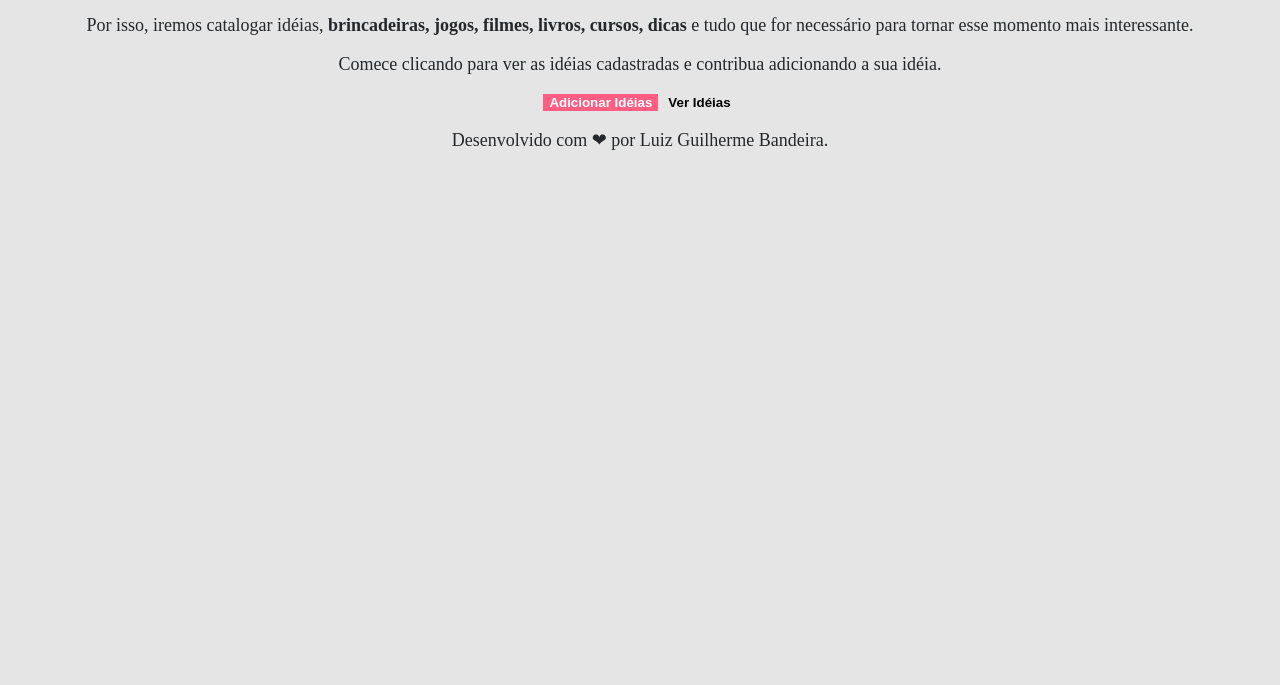
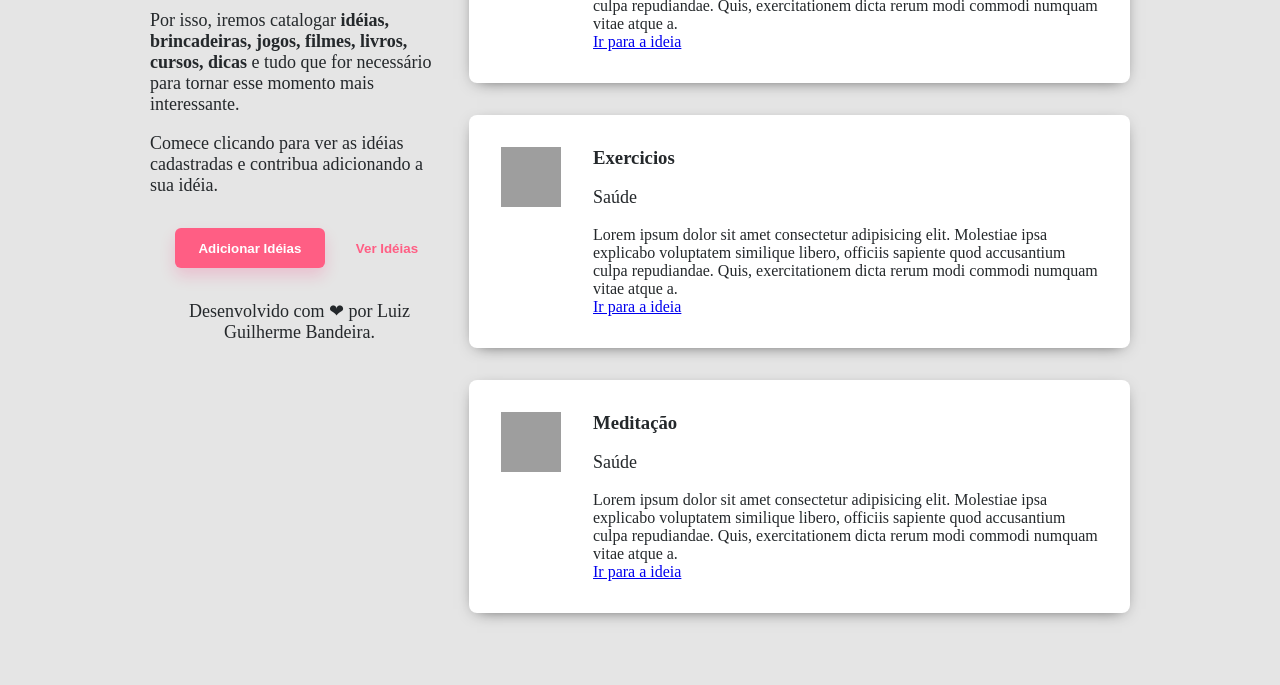
Before and after one commit to arkanael/Casa-Criativa, a plain HTML site: page index.html in a window 1280 px wide. Shown: the part 190-875 px from the top of the page. Before the commit the page ends 800 px from the top, so only its background shows below. Drawn offline with Linux system fonts and the light colour scheme; grey boxes are pictures that could not be loaded.

Commit message:
Editando o css  na aula-2

```diff
--- a/css/style.css
+++ b/css/style.css
@@ -1,35 +1,101 @@
 body {
     background: #e5e5e5;
     color: #24282b;
-    text-align: center;
+
+    margin: 0;
+}
+
+#container{
+    width: 90%;
+    max-width: 980px;
+
+    margin: 40px auto;
+
+
+    display: flex;
+
+}
+
+#intro{
+    width: 300px;
+
+    margin-right: 20px;
+}
+
+main{
+    margin: 32px 0;
 }
 
 button {
-    background: #ff5e84;
+    background: none;
+    color: #ff5e84;
     border: none;
+    font-weight: bold;
+    cursor: pointer;
+    outline: none;
 
-    font-weight: bold;
-    background: none;
 }
 
-.fat {
+button:hover{
+    text-decoration: underline;
+}
+
+button.fat {
     color: white;
     background: #ff5e84;
+
+    width: 150px;
+    height: 40px;
+
+    border-radius: 6px;
+
+    box-shadow: 0px 8px 16px rgba(255, 0, 92, 0.16);
+
+
 }
 
 p {
     font-size: 18px;
 }
 
-#footer {
-    text-align: center;
+#buttons{
+    display: flex;
+    justify-content: space-evenly;
+    margin-bottom: 32px;
+
 }
 
-#footer a {
+#buttons, footer {
+    text-align: center;
+
+}
+
+footer a {
     color: #25282b;
     text-decoration: none;
 }
 
-.hide {
-    display: none;
+.idea{
+    display: flex;
+
+    background-color: #ffffff;
+
+    box-shadow: 0 4px 16px -8px rgba(1, 1, 1, 0.8);
+    border-radius: 8px;
+    padding: 32px;
+
+    margin-bottom: 32px;
+
+
 }
+
+.idea img{
+    width: 60px;
+    height: 60px;
+
+    margin-right: 32px;
+}
+
+.idea h3{
+ margin: 0;
+}
--- a/index.html
+++ b/index.html
@@ -9,13 +9,19 @@
 </head>
 
 <body>
-    <h1>Casa Criativa</h1>
+
+    <div id="container">
+        <section id="intro">
+            <header>
                 <img src="./img/logo.png" alt="Imagem da logomarca">
+
+            </header>
+            <main>
                 <p>
                     Ficar em casa em períodos longos, não deve ser nada fácil.
                 </p>
                 <p>
-        Por isso, iremos catalogar idéias, <strong>brincadeiras, jogos, filmes,
+                    Por isso, iremos catalogar <strong>idéias, brincadeiras, jogos, filmes,
                         livros, cursos, dicas</strong> e tudo que for necessário para tornar
                     esse momento mais interessante.
                 </p>
@@ -24,10 +30,67 @@
                     a sua idéia.
                 </p>
 
+            </main>
+            <section id="buttons">
                 <button class="fat">Adicionar Idéias</button>
                 <button>Ver Idéias</button>
+            </section>
 
+            <footer>
                 <p id="footer">Desenvolvido com ❤ por <a href="#"> Luiz Guilherme Bandeira. </a></p>
+            </footer>
+        </section>
+
+        <section id="last-ideas">
+            <div class="idea">
+                <img src="https://image.flaticon.com/icons/svg/2729/2729007.svg" alt="Imagem de curso de programação">
+
+                <div class="content">
+                    <h3>Cursos de Programação</h3>
+                    <p>Estudo</p>
+                    <div class="description">
+                        Lorem ipsum dolor sit amet consectetur adipisicing elit. Molestiae ipsa explicabo voluptatem
+                        similique libero, officiis sapiente quod accusantium culpa repudiandae. Quis, exercitationem
+                        dicta rerum modi commodi numquam vitae atque a.
+
+                    </div>
+                    <a href="#">Ir para a ideia</a>
+                </div>
+            </div>
+
+            <div class="idea">
+                <img src="https://image.flaticon.com/icons/svg/2729/2729005.svg" alt="Imagem de exercícios">
+
+                <div class="content">
+                    <h3>Exercicios</h3>
+                    <p>Saúde</p>
+                    <div class="description">
+                        Lorem ipsum dolor sit amet consectetur adipisicing elit. Molestiae ipsa explicabo voluptatem
+                        similique libero, officiis sapiente quod accusantium culpa repudiandae. Quis, exercitationem
+                        dicta rerum modi commodi numquam vitae atque a.
+
+                    </div>
+                    <a href="#">Ir para a ideia</a>
+                </div>
+            </div>
+            <div class="idea">
+                <img src="https://image.flaticon.com/icons/svg/2729/2729027.svg" alt="Imagem de meditação">
+
+                <div class="content">
+                    <h3>Meditação</h3>
+                    <p>Saúde</p>
+                    <div class="description">
+                        Lorem ipsum dolor sit amet consectetur adipisicing elit. Molestiae ipsa explicabo voluptatem
+                        similique libero, officiis sapiente quod accusantium culpa repudiandae. Quis, exercitationem
+                        dicta rerum modi commodi numquam vitae atque a.
+
+                    </div>
+                    <a href="#">Ir para a ideia</a>
+                </div>
+            </div>
+        </section>
+    </div>
+
 
     <script src="./js/scripts.js"></script>
 </body>
```
Lines whose indentation alone changed are shown as unchanged.
